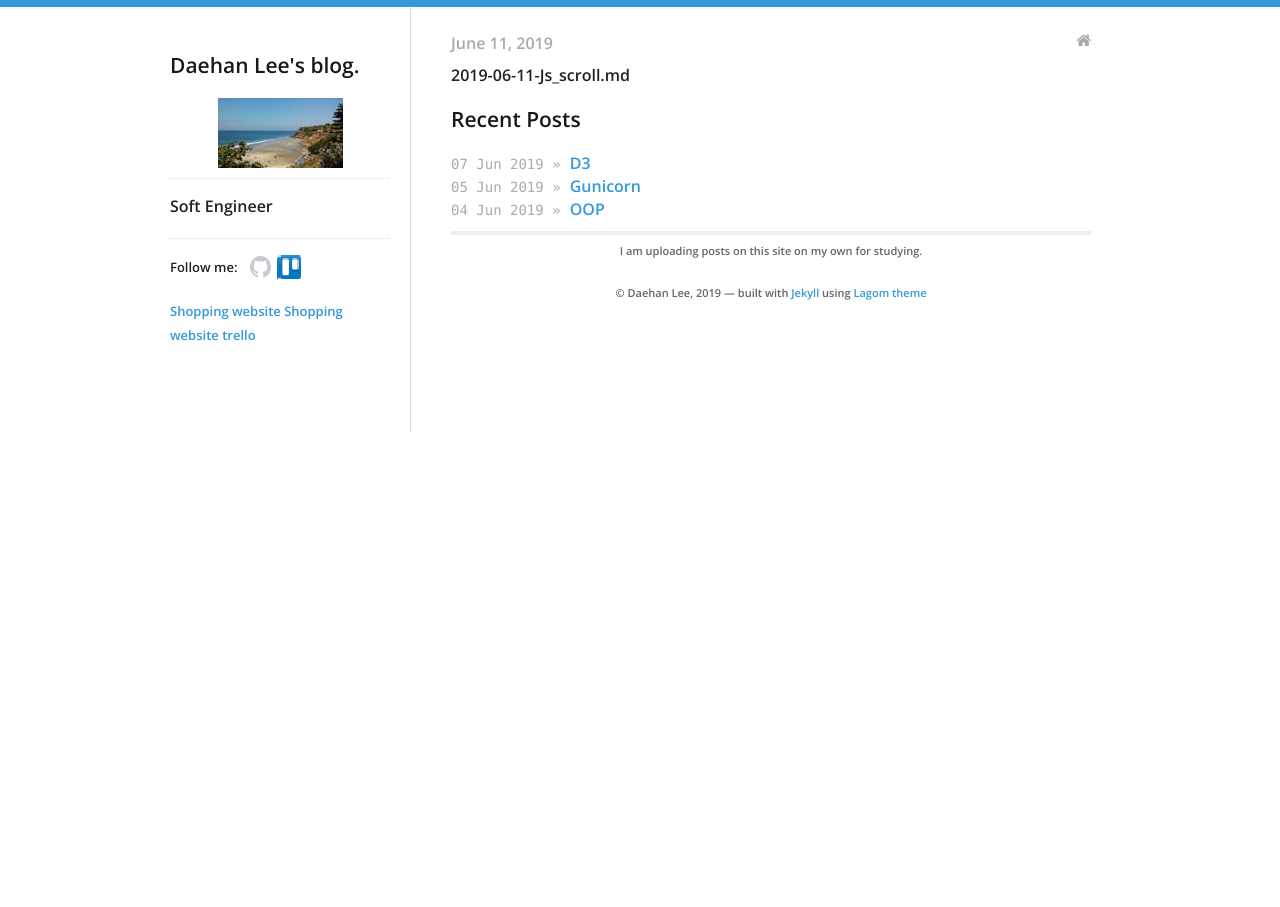
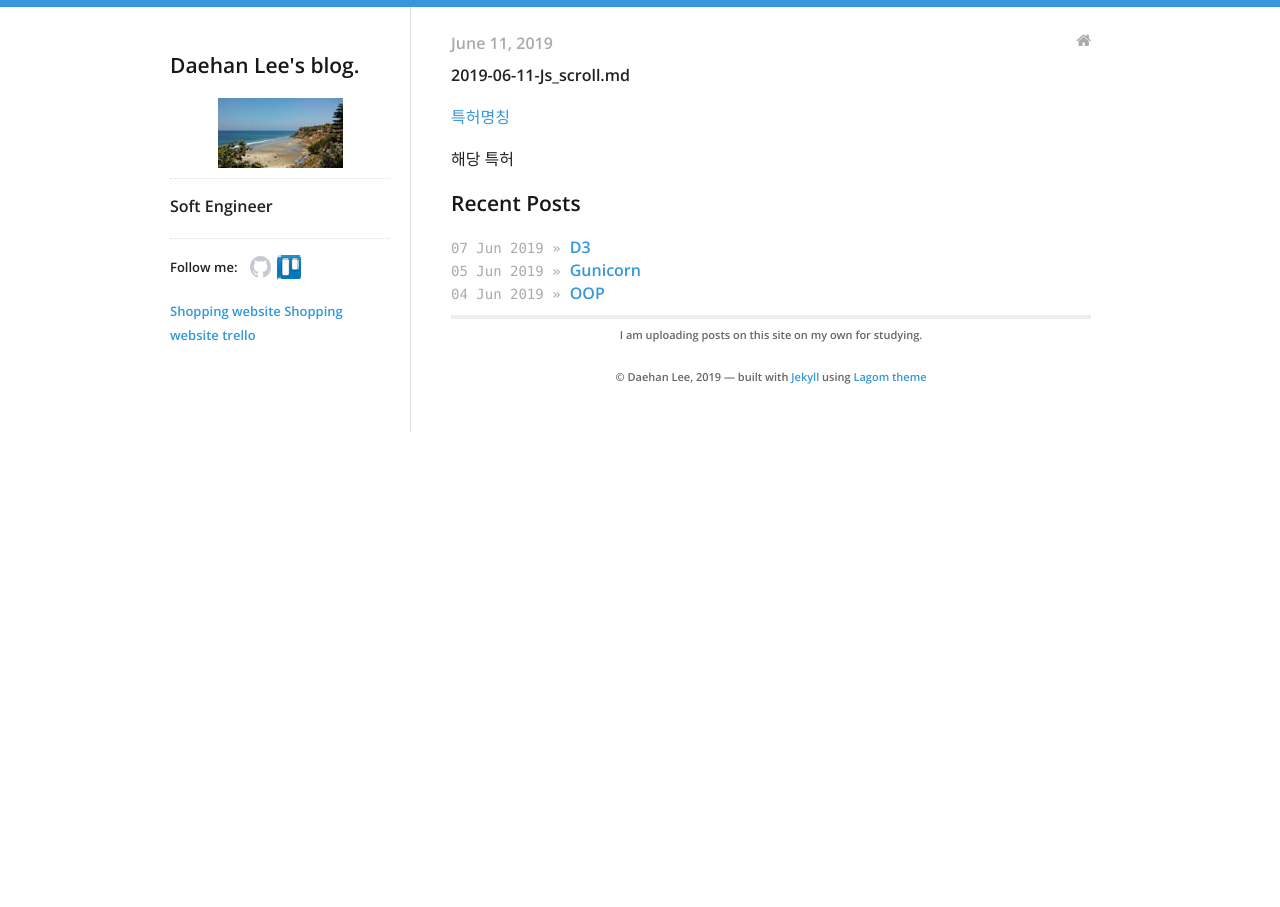
Before and after one commit to daehan0226/Study, a Jekyll site: the page built from _posts/2019-06-11-Js_scroll.md, in a window 1280 px wide. Built offline with Jekyll 4.4.1, drawn with Linux system fonts in a browser that asks for light colours; nearby versions of some CDN libraries.

Commit message:
Update 2019-06-11-Js_scroll.md

```diff
--- a/_posts/2019-06-11-Js_scroll.md
+++ b/_posts/2019-06-11-Js_scroll.md
@@ -5,3 +5,18 @@ categories:
 - blog
 ---
 2019-06-11-Js_scroll.md
+
+
+<script>
+jQuery(document).ready(function($) {
+$(".scroll").click(function(event){
+event.preventDefault();
+$('html,body').animate({scrollTop:$(this.hash).offset().top}, 500);
+});
+});
+</script>
+
+<script src="http://ajax.googleapis.com/ajax/libs/jqueryui/1.11.0/jquery-ui.min.js"></script>
+
+<a href="#target1" class="scroll">특허명칭</a>
+<div id="target1">해당 특허 </div>
```
